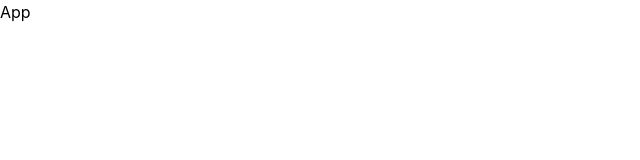
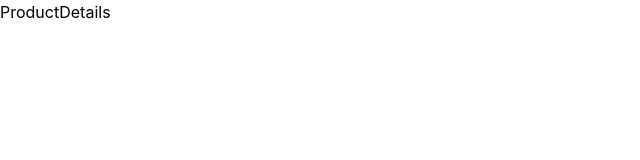
Before and after one commit to nethmalgeesaraux/Computer_Ecom, a React (Vite) app: page /product in a window 1280 px wide. Shown: the top 160 px of the page, without its empty margins (0-640 px from the left). Built offline with nearby package versions, Linux system fonts and the light colour scheme; a web font is replaced by a local one.

Commit message:
BrowserRouter

```diff
--- a/src/App.jsx
+++ b/src/App.jsx
@@ -1,8 +1,18 @@
 import React from 'react'
+import { BrowserRouter, Route, Routes } from 'react-router-dom'
+import Home from './pages/Home'
+import ProductDetails from './pages/ProductDetails'
+import CartPage from './pages/CartPage'
 
 const App = () => {
   return (
-    <div>App</div>
+    <BrowserRouter>
+      <Routes>
+        <Route path='/' element={<Home />} />
+        <Route path='/product' element={<ProductDetails />} />
+        <Route path='/cart' element={<CartPage />} />
+      </Routes>
+    </BrowserRouter>
   )
 }
 
--- a/src/pages/CartPage.jsx
+++ b/src/pages/CartPage.jsx
@@ -0,0 +1,9 @@
+import React from 'react'
+
+const CartPage = () => {
+  return (
+    <div>CartPage</div>
+  )
+}
+
+export default CartPage
--- a/src/pages/Home.jsx
+++ b/src/pages/Home.jsx
@@ -0,0 +1,9 @@
+import React from 'react'
+
+const Home = () => {
+  return (
+    <div>Home</div>
+  )
+}
+
+export default Home
--- a/src/pages/ProductDetails.jsx
+++ b/src/pages/ProductDetails.jsx
@@ -0,0 +1,9 @@
+import React from 'react'
+
+const ProductDetails = () => {
+  return (
+    <div>ProductDetails</div>
+  )
+}
+
+export default ProductDetails
```
